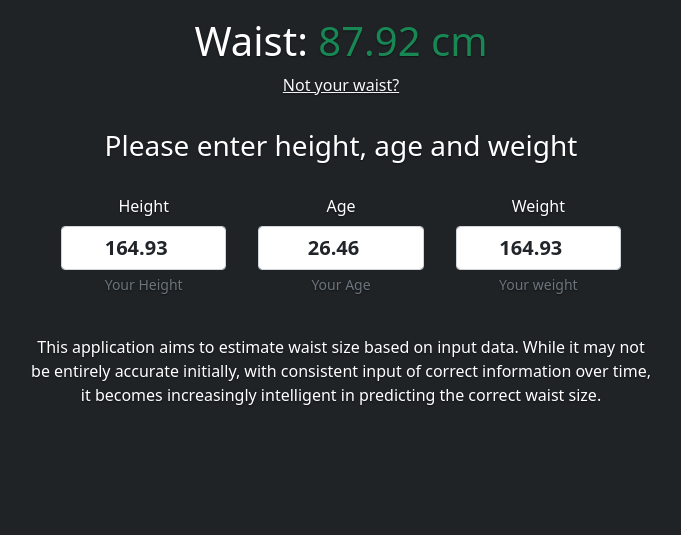
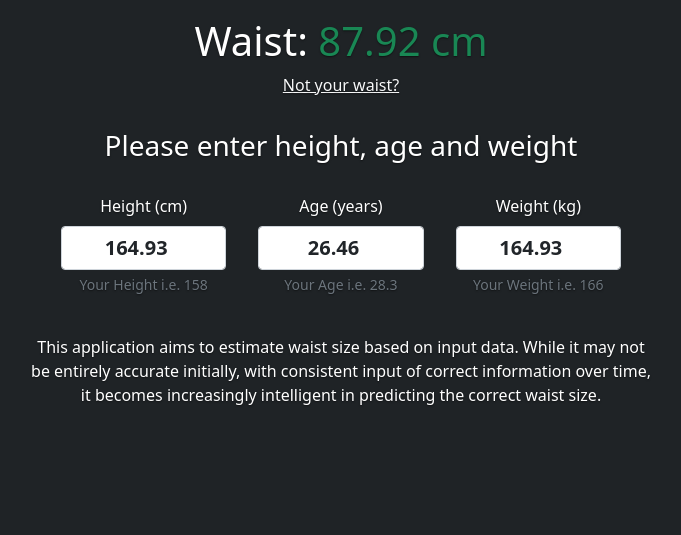
Before and after one commit to agentcdp/py-measurements, a Django app: page / in a window 1280 px wide. Shown: the part 190-725 px from the top of the page, without its empty margins (299-980 px from the left). Run offline with Django 4.2, Linux system fonts and the light colour scheme; data comes from the database, SQL or seed files in the repository.

Commit message:
Update index.html

```diff
--- a/home/templates/home/index.html
+++ b/home/templates/home/index.html
@@ -38,22 +38,22 @@
 
         <div class="d-flex justify-content-center px-3 py-3">
             <div class="mb-3 px-3 py-2">
-                <label for="id_height" class="form-label text-white">Height</label>
+                <label for="id_height" class="form-label text-white">Height (cm)</label>
                 <input type="number" class="form-control user-input"
                 value="{{page_object.height}}" id="id_height" aria-describedby="heightHelp">
-                <div id="heightHelp" class="form-text">Your Height</div>
+                <div id="heightHelp" class="form-text">Your Height i.e. 158 </div>
             </div>
             <div class="mb-3 px-3 py-2">
-                <label for="id_age" class="form-label text-white">Age</label>
+                <label for="id_age" class="form-label text-white">Age (years)</label>
                 <input type="number" class="form-control user-input"
                 value="{{page_object.age}}" id="id_age" aria-describedby="ageHelp">
-                <div id="ageHelp" class="form-text">Your Age</div>
+                <div id="ageHelp" class="form-text">Your Age i.e. 28.3 </div>
             </div>
             <div class="mb-3 px-3 py-2">
-                <label for="id_weight" class="form-label text-white">Weight</label>
+                <label for="id_weight" class="form-label text-white">Weight (kg)</label>
                 <input type="number" class="form-control user-input"
                 value="{{page_object.height}}" id="id_weight" aria-describedby="weightHelp">
-                <div id="weightHelp" class="form-text">Your weight</div>
+                <div id="weightHelp" class="form-text">Your Weight i.e. 166</div>
             </div>
         </div>
 
```
